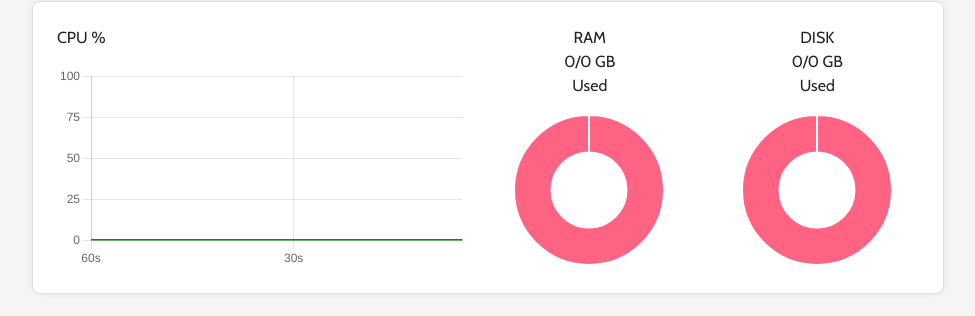
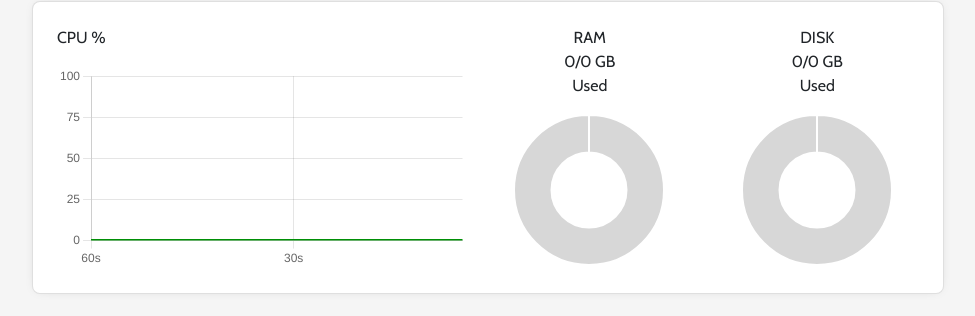
Before and after one commit to CheatCod/Lodestone, a React (Create React App) app in the folder frontend/: page / in a window 1280 px wide. Shown: the part 167-483 px from the top of the page, without its empty margins (0-975 px from the left). Built offline with nearby package versions, Linux system fonts and the light colour scheme; no server answers.

Commit message:
changed colors

```diff
--- a/frontend/src/components/SystemMonitor.js
+++ b/frontend/src/components/SystemMonitor.js
@@ -160,7 +160,8 @@ function SystemMonitor() {
                                 datasets: [
                                     {
                                         data: [mem[0] / mem[1], 1 - (mem[0] / mem[1])],
-                                        backgroundColor: ['rgb(54, 162, 235)', 'rgb(255, 99, 132)',]
+                                        backgroundColor: ['rgb(0, 143, 6)', 'rgb(215, 215, 215)',]
+
                                     },
                                 ],
                             }
@@ -193,7 +194,7 @@ function SystemMonitor() {
                                 datasets: [
                                     {
                                         data: [disk[0] / disk[1], 1 - (disk[0] / disk[1])],
-                                        backgroundColor: ['rgb(54, 162, 235)', 'rgb(255, 99, 132)',]
+                                        backgroundColor: ['rgb(0, 143, 6)', 'rgb(215, 215, 215)',]
                                     },
                                 ],
                             }
```
